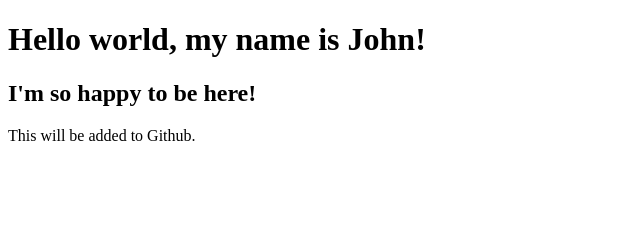
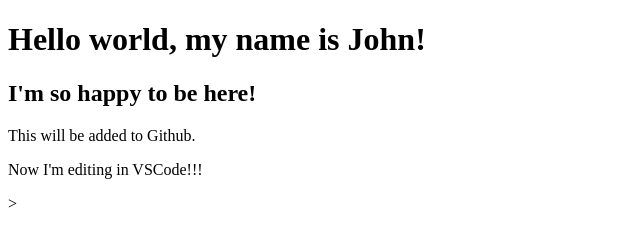
Before and after one commit to jmartiniii/NewRepl, a plain HTML site: page index.html in a window 1280 px wide. Shown: the whole page, without its empty margins (0-640 px from the left). Drawn offline with Linux system fonts and the light colour scheme.

Commit message:
added new tag for VSCode -jm

```diff
--- a/index.html
+++ b/index.html
@@ -12,6 +12,7 @@
   <h1>Hello world, my name is John!</h1>
   <h2>I'm so happy to be here!</h2>
   <p>This will be added to Github.</p>
+  <p>Now I'm editing in VSCode!!!</p>>
   <script src="script.js"></script>
 
   <!--
```
